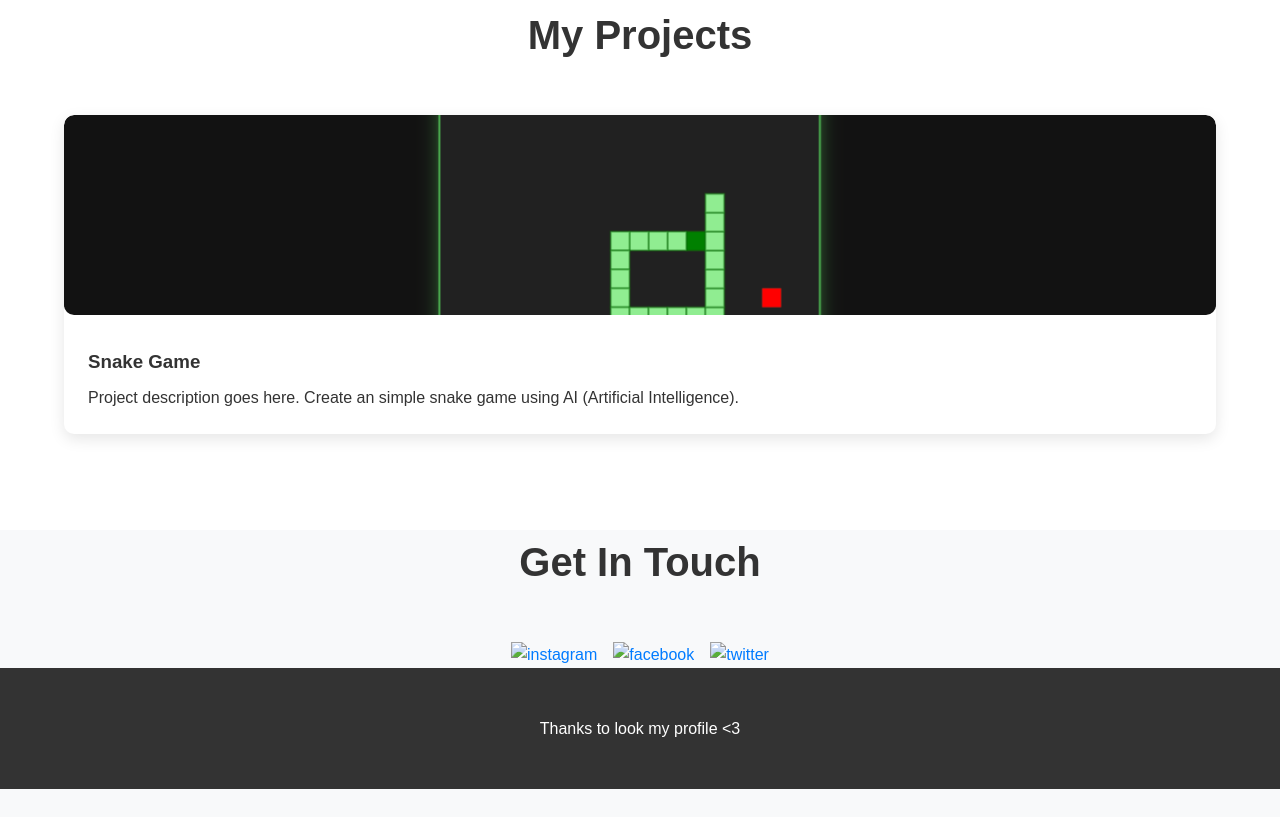
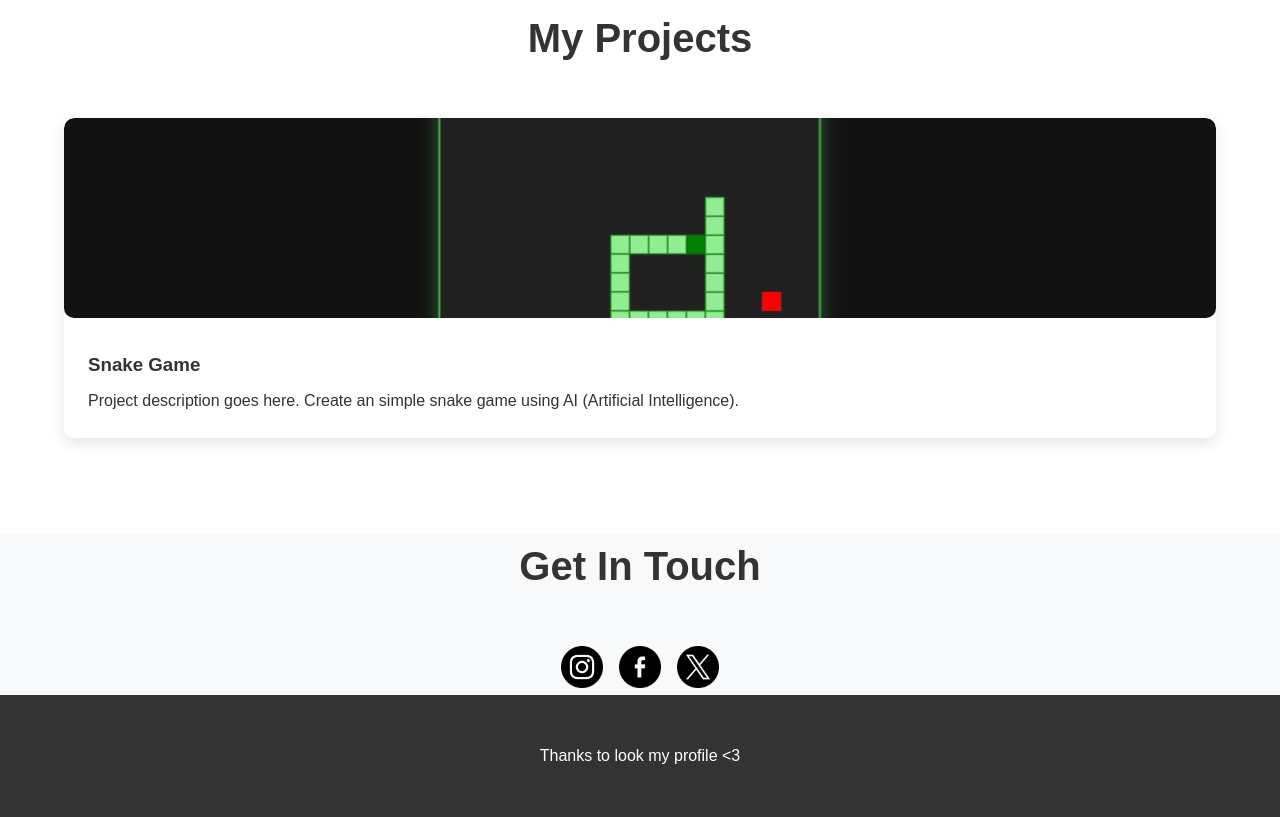
Before and after one commit to manikumar-kopps/mani-portfolio, a plain HTML site: page index.html in a window 1280 px wide. Shown: the part 1980-2797 px from the top of the page. Before the commit the page ends 2769 px from the top, so only its background shows below. Drawn offline with Linux system fonts and the light colour scheme; files whose address does not match are found by name.

Commit message:
Update index.html

```diff
--- a/index.html
+++ b/index.html
@@ -41,7 +41,7 @@
             <h2 class="section-title">About Me</h2>
             <div class="about-content">
                 <div class="about-img">
-                    <img src="image/mani.jpeg" alt="profile image">
+                    <img src="mani.jpeg" alt="profile image">
                 </div>
                 <div class="about-text">
                     <h3>Who I Am</h3>
@@ -91,9 +91,9 @@
         <h2 class="section-title">Get In Touch</h2>
     </div>
         <div class="social-links">
-            <a href="https://www.instagram.com/mani_hanma"><img src="image/instagram.png" alt="instagram"></a>
-            <a href="https://www.facebook.com/profile.php?id=100093160118142"><img src="image/facebook.png" alt="facebook"></a>
-            <a href="https://x.com/mani_kumar775"><img src="image/twitter.png" alt="twitter"></a>
+            <a href="https://www.instagram.com/mani_hanma"><img src="instagram.png" alt="instagram"></a>
+            <a href="https://www.facebook.com/profile.php?id=100093160118142"><img src="facebook.png" alt="facebook"></a>
+            <a href="https://x.com/mani_kumar775"><img src="twitter.png" alt="twitter"></a>
         </div>
     </div>
      </section>
```
